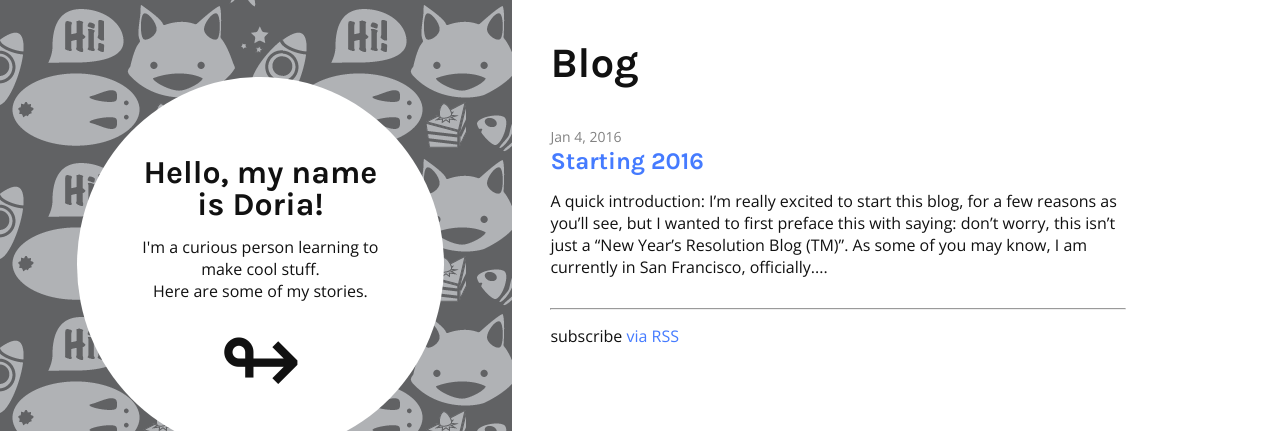
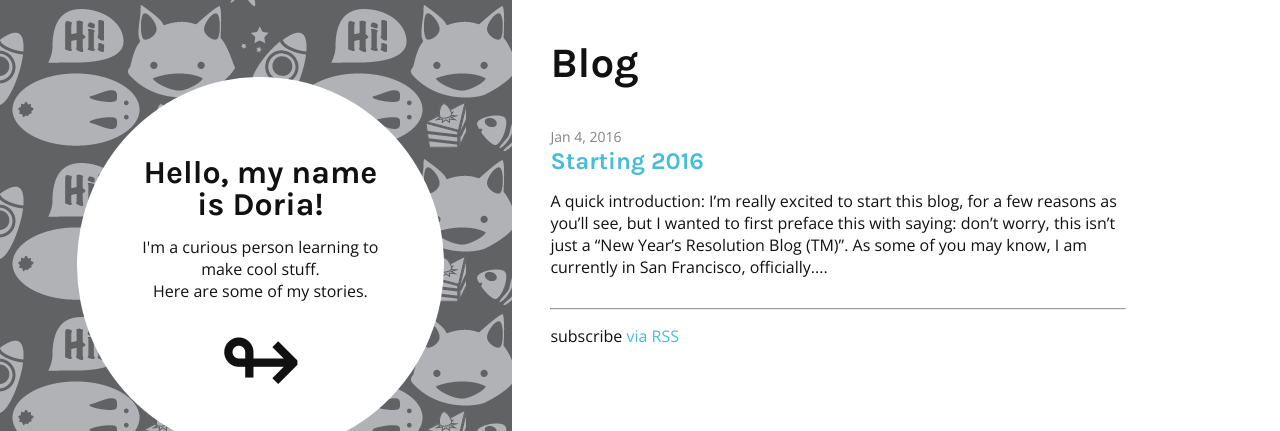
Before and after one commit to doriable/doriable.github.io, a Jekyll site: the page built from index.html, in a window 1280 px wide. Shown: the top 431 px of the page. Built offline with Jekyll 4.4.1, drawn with Linux system fonts in a browser that asks for light colours.

Commit message:
Changed brand colour

```diff
--- a/css/main.scss
+++ b/css/main.scss
@@ -16,7 +16,7 @@ $spacing-unit:     30px;
 
 $text-color:       #111;
 $background-color: #FFFFFF;
-$brand-color:      #457BFF;
+$brand-color:      #48BDDA;
 
 $grey-color:       #828282;
 $grey-color-light: lighten($grey-color, 40%);
```
